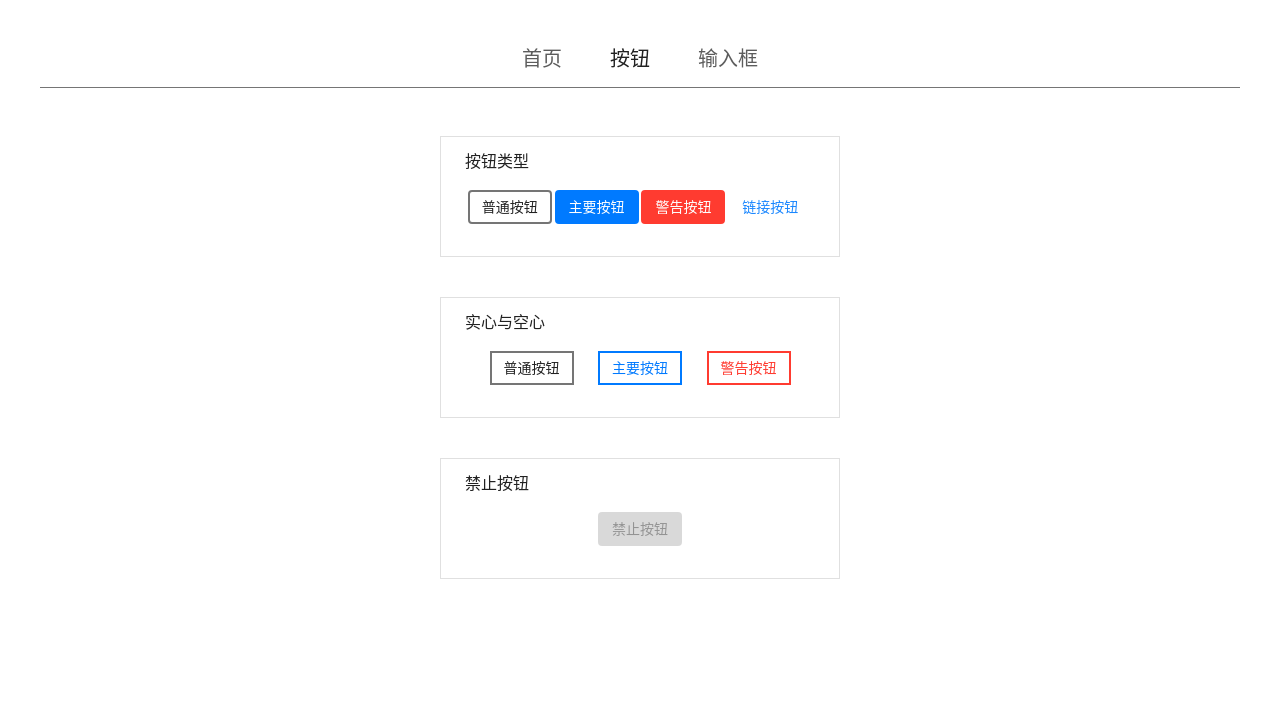
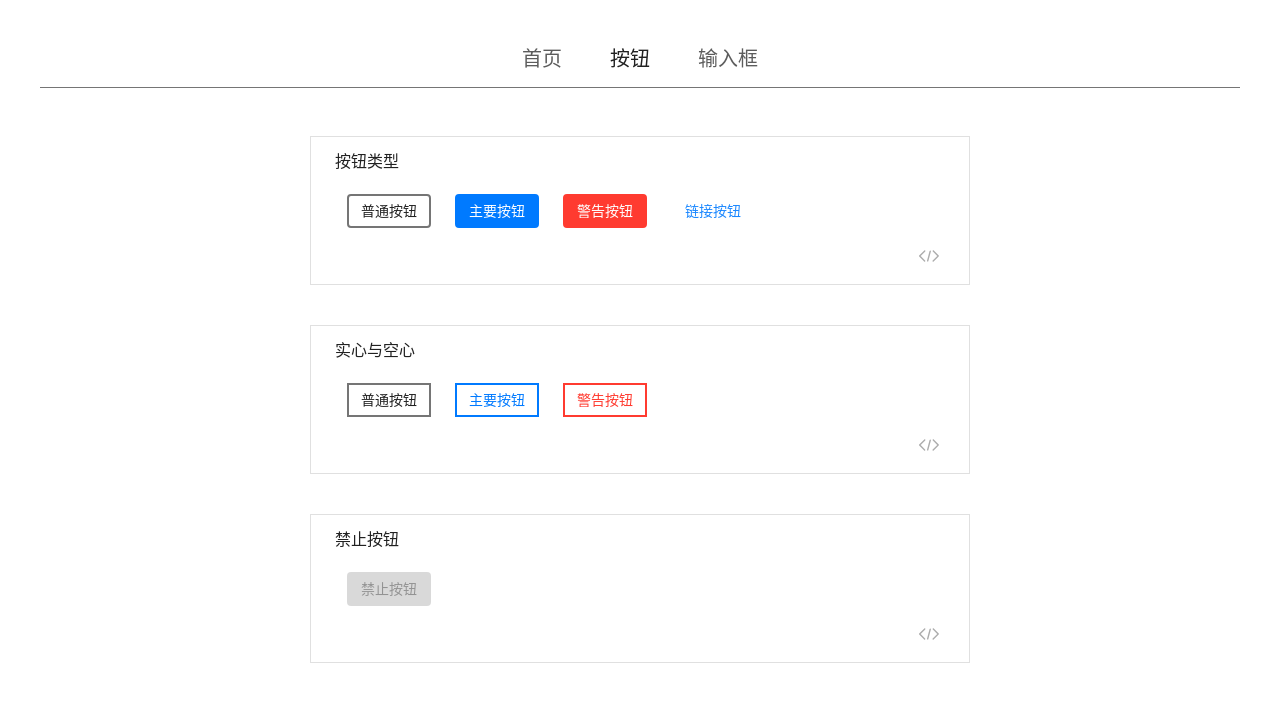
Before and after one commit to AerospaceXu/huz-ui, a React app: page /#/components/buttons in a window 1280 px wide. Shown: the top 702 px of the page. Built offline with nearby package versions, Linux system fonts and the light colour scheme.

Commit message:
feat: Create Code Block.

```diff
--- a/package.json
+++ b/package.json
@@ -60,6 +60,7 @@
     "react-dom": "^17.0.1",
     "react-refresh": "^0.8.3",
     "react-router-dom": "^5.2.0",
+    "react-syntax-highlighter": "^15.4.3",
     "resolve": "1.18.1",
     "resolve-url-loader": "^3.1.2",
     "sass-loader": "8.0.2",
@@ -102,6 +103,7 @@
   },
   "devDependencies": {
     "@types/react-router-dom": "^5.1.6",
+    "@types/react-syntax-highlighter": "^13.5.0",
     "@types/styled-components": "^5.1.4",
     "@typescript-eslint/eslint-plugin": "^4.6.1",
     "@typescript-eslint/parser": "^4.6.1",
--- /dev/null
+++ b/src/components/CodeShowBlock.tsx
@@ -0,0 +1,11 @@
+import React from 'react';
+import SyntaxHighlighter from 'react-syntax-highlighter';
+import { dark } from 'react-syntax-highlighter/dist/esm/styles/hljs';
+
+const CodeShowBlock: React.FC = (props) => (
+  <SyntaxHighlighter language="tsx" style={dark}>
+    {props.children}
+  </SyntaxHighlighter>
+);
+
+export default CodeShowBlock;
--- a/src/components/ComponentShowBlock.tsx
+++ b/src/components/ComponentShowBlock.tsx
@@ -1,9 +1,13 @@
-import React from 'react';
+import React, { useState } from 'react';
 import styled from 'styled-components';
 
+import codeIcon from '../assets/code-icon.svg';
+
+import CodeShowBlock from './CodeShowBlock';
+
 const Wrapper = styled.div`
-  width: 400px;
-  padding: 12px 24px 32px;
+  width: calc(100% - 60px);
+  padding: 12px 24px 12px;
   margin: 16px 0 24px;
   border: 1px solid rgba(0, 0, 0, 0.12);
 
@@ -14,23 +18,75 @@ const Wrapper = styled.div`
   }
 
   > .components {
-    margin-top: 16px;
+    margin-top: 8px;
     display: flex;
     flex-wrap: wrap;
-    justify-content: space-evenly;
     align-items: center;
+
+    > * {
+      margin: 12px;
+    }
+  }
+
+  > .tools-bar {
+    display: flex;
+    justify-content: flex-end;
+    align-items: center;
+    height: 32px;
+
+    > button {
+      padding: 6px;
+      height: 100%;
+      opacity: 0.32;
+
+      background: transparent;
+      border: none;
+      outline: none;
+
+      cursor: pointer;
+      transition: 125ms;
+
+      &:hover {
+        opacity: 0.72;
+      }
+
+      > img {
+        height: 100%;
+      }
+    }
   }
 `;
 
 interface Props {
   title: string;
+  code?: string;
 }
 
-const ComponentShowBlock: React.FC<Props> = (props) => (
-  <Wrapper>
-    <h3>{props.title}</h3>
-    <div className="components">{props.children}</div>
-  </Wrapper>
-);
+const ComponentShowBlock: React.FC<Props> = (props) => {
+  const [isVisible, setIsVisible] = useState<boolean>(false);
+  const [dropContent, setDropContent] = useState<string>('');
+
+  return (
+    <Wrapper>
+      <h3>{props.title}</h3>
+      <div className="components">{props.children}</div>
+      <div className="tools-bar">
+        <button
+          onClick={() => {
+            setDropContent('code');
+            setIsVisible((visibility) => !visibility);
+          }}
+        >
+          <img src={codeIcon} alt="" />
+        </button>
+      </div>
+      {isVisible && (
+        <div className="drop-content">
+          <CodeShowBlock>{props.code}</CodeShowBlock>
+        </div>
+      )}
+    </Wrapper>
+  );
+};
 
 export default ComponentShowBlock;
--- /dev/null
+++ b/src/docs/codes/Button-demo.ts
@@ -0,0 +1,22 @@
+export const ButtonTypeCode = `
+<Button>普通按钮</Button>
+<Button type='primary'>主要按钮</Button>
+<Button type='danger'>警告按钮</Button>
+<Button type='link'>链接按钮</Button>
+`;
+
+export const ButtonContainCode = `
+<Button isContained={false}>普通按钮</Button>
+<Button isContained={false} type="primary">
+  主要按钮
+</Button>
+<Button isContained={false} type="danger">
+  警告按钮
+</Button>
+`;
+
+export const ButtonDisableCode = `
+<Button type="danger" disable>
+  禁止按钮
+</Button>
+`;
--- a/src/views/ComponentButtonPage.tsx
+++ b/src/views/ComponentButtonPage.tsx
@@ -1,5 +1,11 @@
 import React from 'react';
 import styled from 'styled-components';
+
+import {
+  ButtonTypeCode,
+  ButtonContainCode,
+  ButtonDisableCode,
+} from '../docs/codes/Button-demo';
 
 import Button from '../ui-kits/Button';
 import ComponentShowBlock from '../components/ComponentShowBlock';
@@ -13,13 +19,13 @@ const Wrapper = styled.div`
 
 const ComponentButtonPage: React.FC = () => (
   <Wrapper>
-    <ComponentShowBlock title="按钮类型">
+    <ComponentShowBlock title="按钮类型" code={ButtonTypeCode}>
       <Button>普通按钮</Button>
       <Button type="primary">主要按钮</Button>
       <Button type="danger">警告按钮</Button>
       <Button type="link">链接按钮</Button>
     </ComponentShowBlock>
-    <ComponentShowBlock title="实心与空心">
+    <ComponentShowBlock title="实心与空心" code={ButtonContainCode}>
       <Button isContained={false}>普通按钮</Button>
       <Button isContained={false} type="primary">
         主要按钮
@@ -28,7 +34,7 @@ const ComponentButtonPage: React.FC = () => (
         警告按钮
       </Button>
     </ComponentShowBlock>
-    <ComponentShowBlock title="禁止按钮">
+    <ComponentShowBlock title="禁止按钮" code={ButtonDisableCode}>
       <Button type="danger" disable>
         禁止按钮
       </Button>
```
Also changed, not shown: src/assets/code-icon.svg (added), 1 other file (tests, documents, lock files or other folders).
